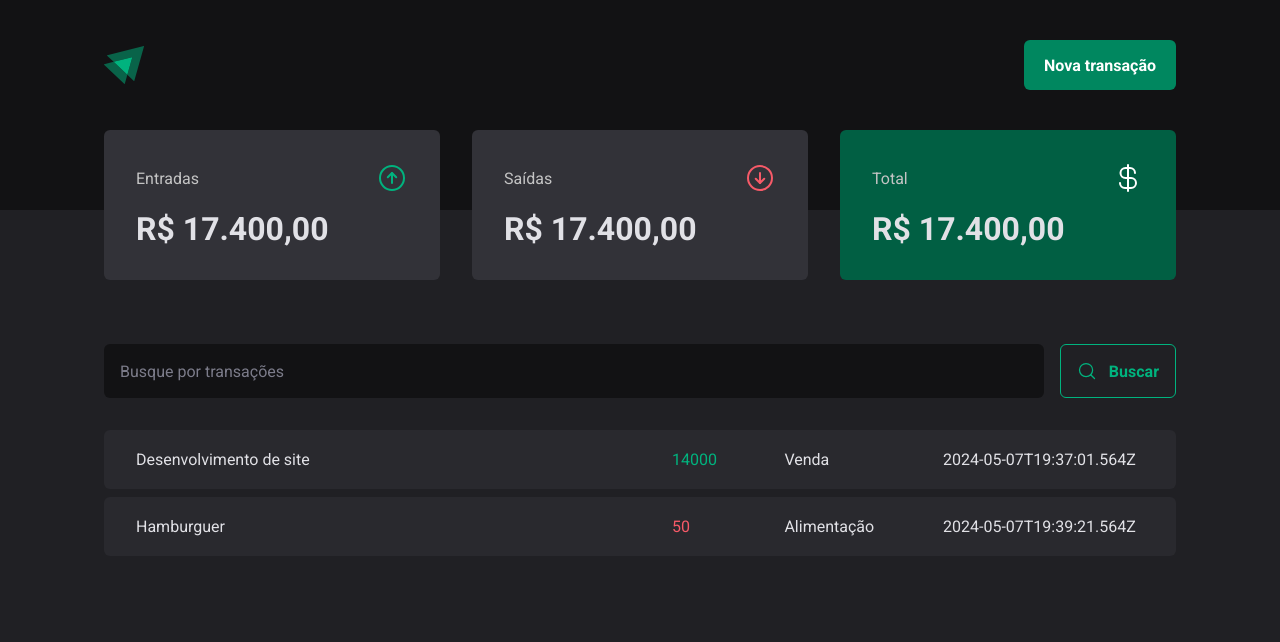
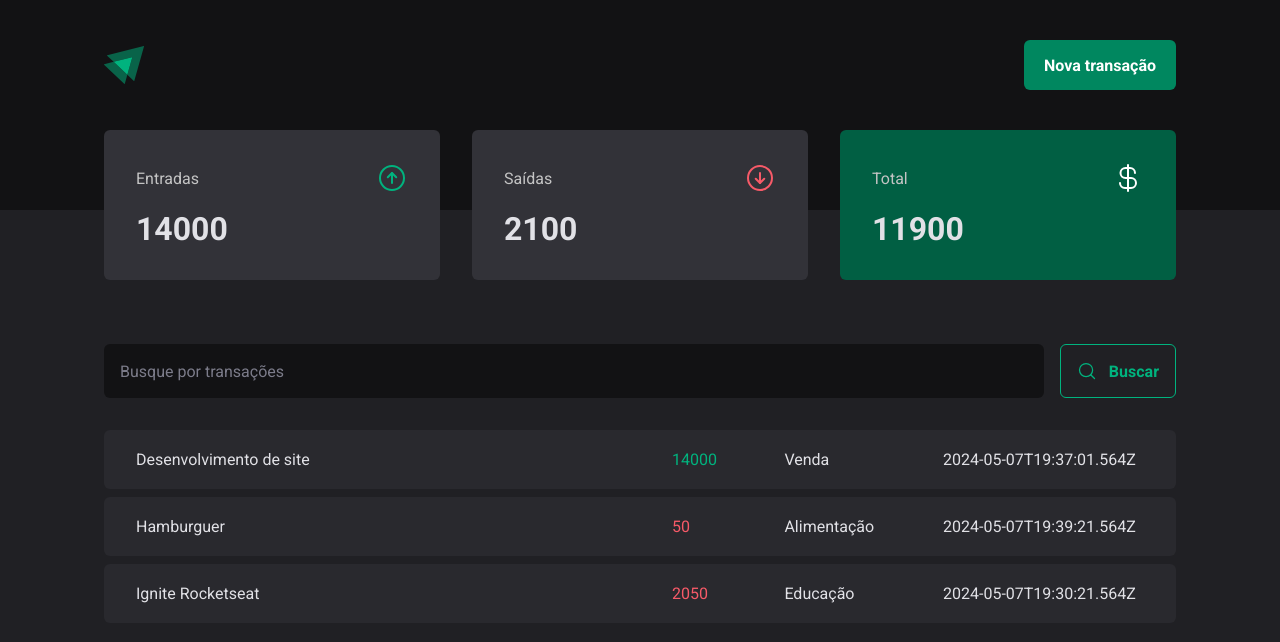
Before and after one commit to Victtor-777/DT_Money, a React (Vite) app: page / in a window 1280 px wide. Shown: the top 642 px of the page. Built offline with nearby package versions, Linux system fonts and the light colour scheme; data requests are answered from the project's data file.

Commit message:
Add contexto e calculando os valores das transações

```diff
--- a/server.json
+++ b/server.json
@@ -15,6 +15,14 @@
       "category": "Alimentação",
       "price": 50,
       "createdAt": "2024-05-07T19:39:21.564Z"
+    },
+    {
+      "id": 3,
+      "description": "Ignite Rocketseat",
+      "type": "outcome",
+      "category": "Educação",
+      "price": 2050,
+      "createdAt": "2024-05-07T19:30:21.564Z"
     }
   ]
 }
--- a/src/App.tsx
+++ b/src/App.tsx
@@ -2,12 +2,15 @@
 import { defaultTheme } from "./styles/themes/default";
 import { GlobalStyle } from "./styles/global";
 import { Transaction } from "./pages/Transactions";
+import { TransactionsProvider } from "./contexts/TransactionsContext";
 
 export function App() {
   return (
     <ThemeProvider theme={defaultTheme}>
       <GlobalStyle />
-      <Transaction />
+      <TransactionsProvider>
+        <Transaction />
+      </TransactionsProvider>
     </ThemeProvider>
   );
 }
--- a/src/Components/Summary/index.tsx
+++ b/src/Components/Summary/index.tsx
@@ -1,7 +1,30 @@
 import { ArrowCircleDown, ArrowCircleUp, CurrencyDollar } from "phosphor-react";
 import { SummaryCard, SummaryContainer } from "./styles";
+import { TransactionsContext } from "../../contexts/TransactionsContext";
+import { useContext } from "react";
 
 export function Summary() {
+  const { transactions } = useContext(TransactionsContext);
+
+  const summary = transactions.reduce(
+    (acc, transaction) => {
+      if (transaction.type === "income") {
+        acc.income += transaction.price;
+        acc.total += transaction.price;
+      } else {
+        acc.outcome += transaction.price;
+        acc.total -= transaction.price;
+      }
+
+      return acc;
+    },
+    {
+      income: 0,
+      outcome: 0,
+      total: 0,
+    }
+  );
+
   return (
     <SummaryContainer>
       <SummaryCard>
@@ -9,21 +32,21 @@
           <span>Entradas</span>
           <ArrowCircleUp size={32} color="#00b37e" />
         </header>
-        <strong>R$ 17.400,00</strong>
+        <strong>{summary.income}</strong>
       </SummaryCard>
       <SummaryCard>
         <header>
           <span>Saídas</span>
           <ArrowCircleDown size={32} color="#f75a68" />
         </header>
-        <strong>R$ 17.400,00</strong>
+        <strong>{summary.outcome}</strong>
       </SummaryCard>
       <SummaryCard variant="green">
         <header>
           <span>Total</span>
           <CurrencyDollar size={32} color="#ffffff" />
         </header>
-        <strong>R$ 17.400,00</strong>
+        <strong>{summary.total}</strong>
       </SummaryCard>
     </SummaryContainer>
   );
--- a/src/contexts/TransactionsContext.tsx
+++ b/src/contexts/TransactionsContext.tsx
@@ -0,0 +1,39 @@
+import { ReactNode, createContext, useEffect, useState } from "react";
+
+interface Transaction {
+  id: number;
+  description: string;
+  type: "income" | "outcome";
+  price: number;
+  category: string;
+  createdAt: string;
+}
+interface TransactionContextType {
+  transactions: Transaction[];
+}
+
+interface TransactionProviderProps {
+  children: ReactNode;
+}
+
+export const TransactionsContext = createContext({} as TransactionContextType);
+
+export function TransactionsProvider({ children }: TransactionProviderProps) {
+  const [transactions, setTransactions] = useState<Transaction[]>([]);
+
+  async function loadTransactions() {
+    const response = await fetch("http://localhost:3000/transactions");
+    const data = await response.json();
+    setTransactions(data);
+  }
+
+  useEffect(() => {
+    loadTransactions();
+  }, []);
+
+  return (
+    <TransactionsContext.Provider value={{ transactions }}>
+      {children}
+    </TransactionsContext.Provider>
+  );
+}
--- a/src/pages/Transactions/index.tsx
+++ b/src/pages/Transactions/index.tsx
@@ -1,4 +1,4 @@
-import { useEffect, useState } from "react";
+import { useContext } from "react";
 import { Header } from "../../Components/Header";
 import { Summary } from "../../Components/Summary";
 import { SearchForm } from "./Components/SearchForm";
@@ -7,28 +7,10 @@
   TransactionsContainer,
   TransactionsTable,
 } from "./styles";
-
-interface Transaction {
-  id: number;
-  description: string;
-  type: "income" | "outcome";
-  price: number;
-  category: string;
-  createdAt: string;
-}
+import { TransactionsContext } from "../../contexts/TransactionsContext";
 
 export function Transaction() {
-  const [transactions, setTransactions] = useState<Transaction[]>([]);
-
-  async function loadTransactions() {
-    const response = await fetch("http://localhost:3000/transactions");
-    const data = await response.json();
-    setTransactions(data);
-  }
-
-  useEffect(() => {
-    loadTransactions();
-  }, []);
+  const { transactions } = useContext(TransactionsContext);
 
   return (
     <div>
```
